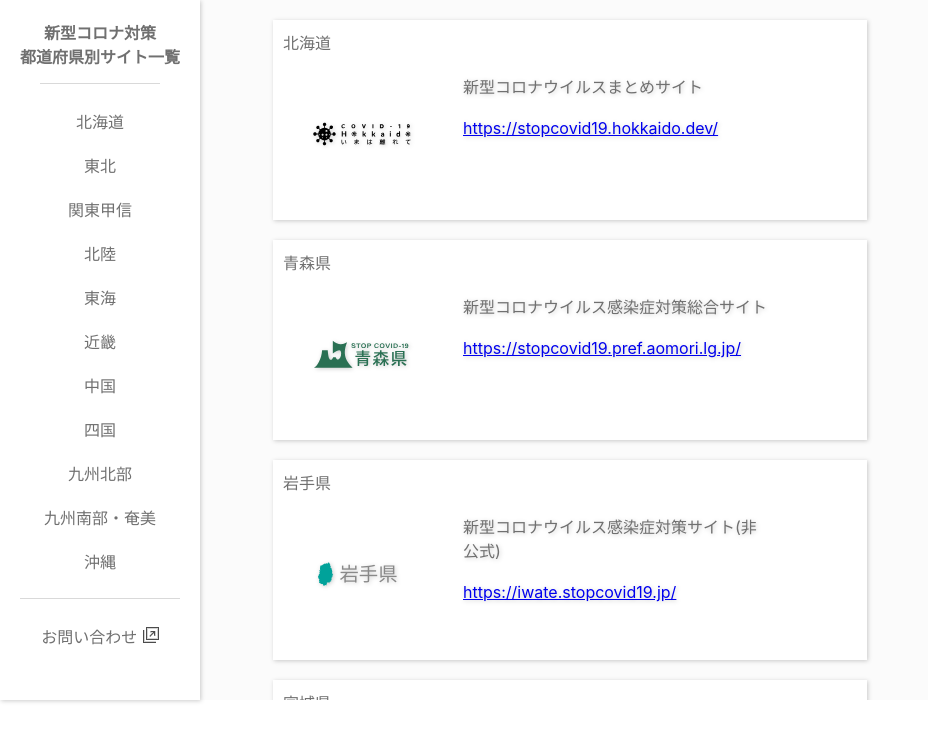
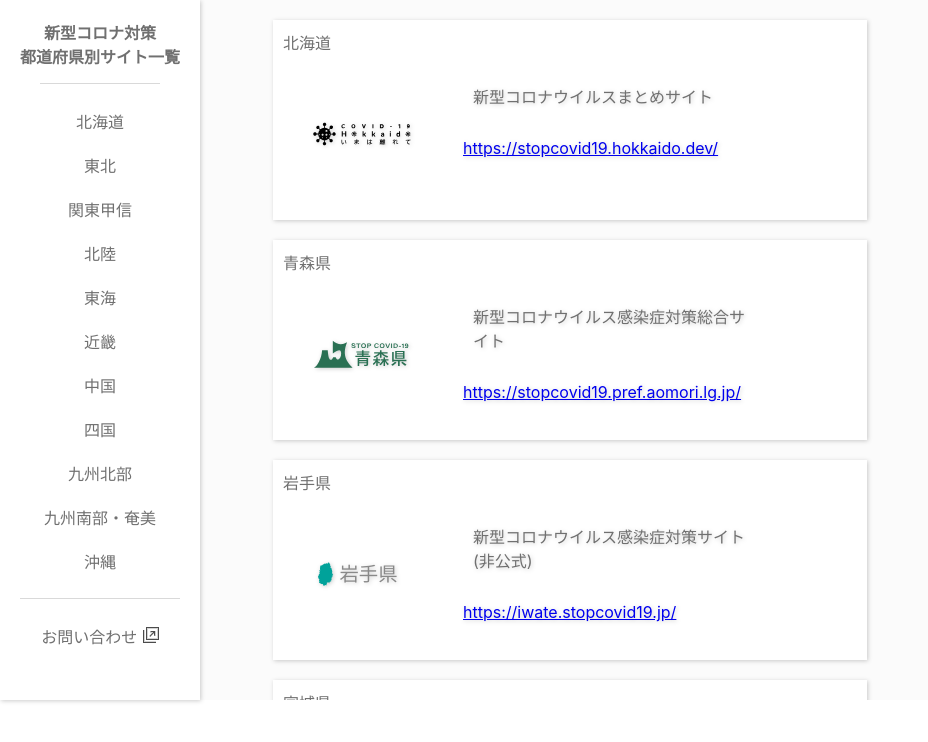
Before and after one commit to GakutoOkawara/covid19-prefectures, a Nuxt app: page / in a window 1280 px wide. Shown: the top 742 px of the page, without its empty margins (0-928 px from the left). Built offline with nearby package versions, Linux system fonts and the light colour scheme.

Commit message:
site-nameのpaddingを30pxに変更

```diff
--- a/components/Main.vue
+++ b/components/Main.vue
@@ -66,7 +66,7 @@ export default {
 }
 .site-name {
   color: #707070;
-  padding: 20px;
+  padding: 30px;
 }
 .site-detail a {
   margin: 20px;
```
